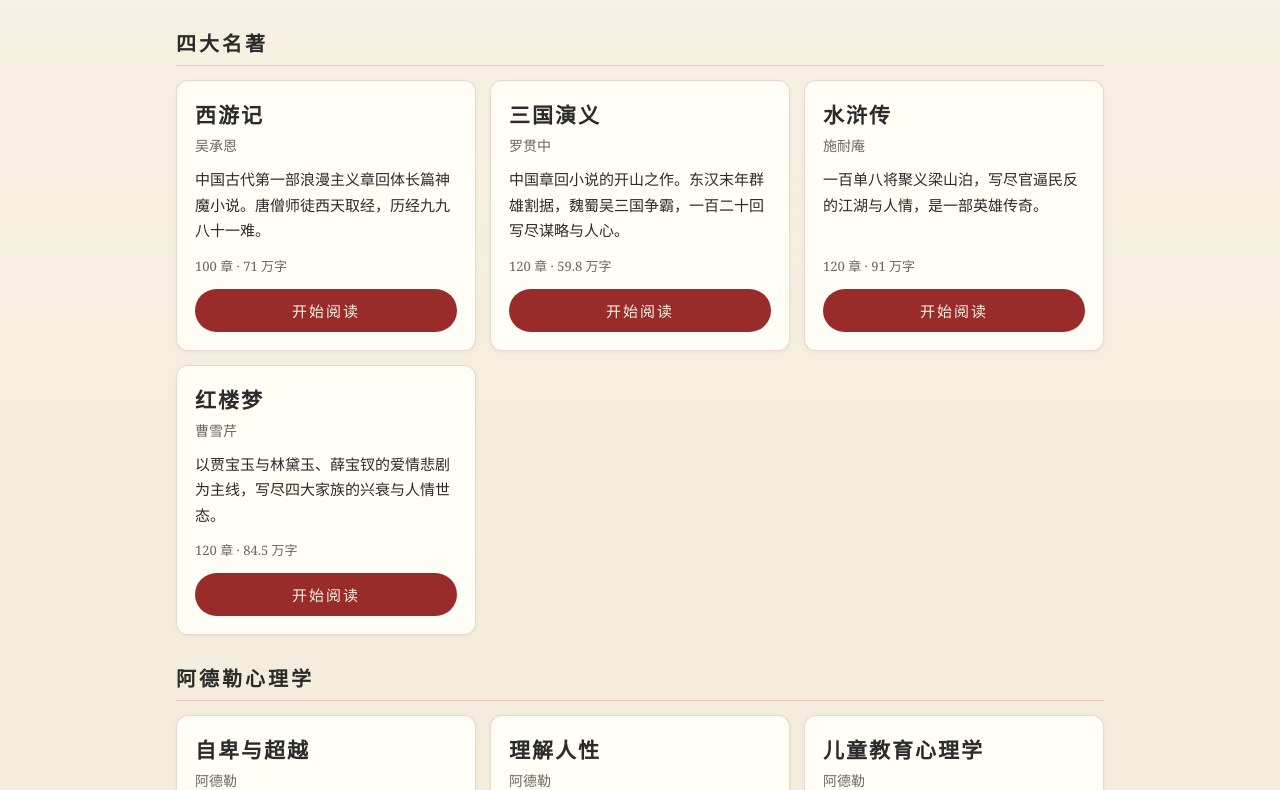
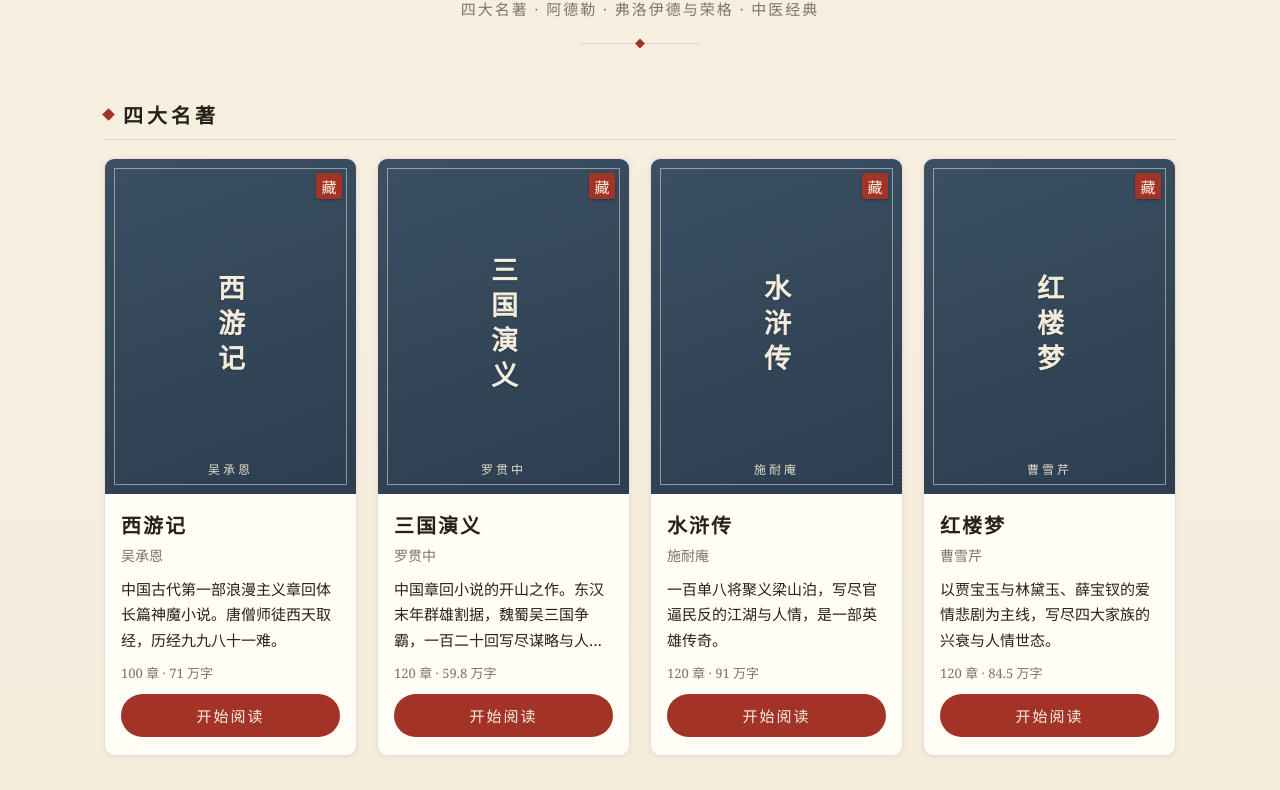
Before and after one commit to xsa200802/shufang, a plain HTML site: page index.html in a window 1280 px wide. Shown: the part 130-920 px from the top of the page. Drawn offline with Linux system fonts and the light colour scheme.

Commit message:
Add files via upload

```diff
--- a/catalog.json
+++ b/catalog.json
@@ -79,5 +79,77 @@
   "section": "adler",
   "chapters": 14,
   "chars": 91568
+ },
+ {
+  "id": "meng-de-jiexi",
+  "title": "梦的解析",
+  "author": "弗洛伊德",
+  "intro": "弗洛伊德的代表作，系统阐述释梦理论，提出梦是愿望满足的观点，是精神分析学的奠基之作。",
+  "section": "freud-jung",
+  "chapters": 9,
+  "chars": 416729
+ },
+ {
+  "id": "jingshen-fenxi-yinlun",
+  "title": "精神分析引论",
+  "author": "弗洛伊德",
+  "intro": "弗洛伊德在维也纳大学的系列讲演结集，用通俗的语言介绍精神分析的基本概念，是进入精神分析的入门读本。",
+  "section": "freud-jung",
+  "chapters": 29,
+  "chars": 254007
+ },
+ {
+  "id": "ziwo-yu-benwo",
+  "title": "自我与本我",
+  "author": "弗洛伊德",
+  "intro": "弗洛伊德后期代表作，提出本我、自我、超我的人格结构理论，是精神分析理论成熟期的核心著作。",
+  "section": "freud-jung",
+  "chapters": 5,
+  "chars": 38217
+ },
+ {
+  "id": "huangdi-neijing-suwen",
+  "title": "黄帝内经·素问",
+  "author": "佚名",
+  "intro": "中医现存最早的理论经典，论述阴阳五行、脏腑经络与养生治病之道。",
+  "section": "tcm",
+  "chapters": 81,
+  "chars": 125586
+ },
+ {
+  "id": "huangdi-neijing-lingshu",
+  "title": "黄帝内经·灵枢",
+  "author": "佚名",
+  "intro": "《黄帝内经》的另一半，以经络腧穴与针刺之法为核心。",
+  "section": "tcm",
+  "chapters": 81,
+  "chars": 84173
+ },
+ {
+  "id": "shanghan-lun",
+  "title": "伤寒论",
+  "author": "张仲景",
+  "intro": "张仲景论外感病辨证论治的经典，以六经辨证立纲，方药并举。",
+  "section": "tcm",
+  "chapters": 22,
+  "chars": 47637
+ },
+ {
+  "id": "jinkui-yaolue",
+  "title": "金匮要略",
+  "author": "张仲景",
+  "intro": "张仲景论内伤杂病的经典，脏腑辨证与方药并重。",
+  "section": "tcm",
+  "chapters": 25,
+  "chars": 31002
+ },
+ {
+  "id": "shennong-bencao-jing",
+  "title": "神农本草经",
+  "author": "佚名",
+  "intro": "现存最早的药物学专著，按上中下三品收载药物。",
+  "section": "tcm",
+  "chapters": 19,
+  "chars": 18370
  }
 ]
--- a/index.html
+++ b/index.html
@@ -8,8 +8,9 @@
 </head>
 <body>
 <header class="site-header">
-  <h1>书房</h1>
-  <p class="subtitle">四大名著 · 阿德勒心理学</p>
+  <h1>书房<span class="seal">读</span></h1>
+  <p class="subtitle">四大名著 · 阿德勒 · 弗洛伊德与荣格 · 中医经典</p>
+  <div class="header-rule" aria-hidden="true"></div>
 </header>
 
 <main id="shelf">
@@ -17,11 +18,18 @@
 </main>
 
 <footer class="site-footer">
-  <p>四大名著为公版原文；阿德勒著作译者：李青霞等。仅供个人阅读。</p>
+  <p>四大名著与中医经典为公版原文；阿德勒、弗洛伊德、荣格著作为流传译本，部分为扫描识别文本，或有少量识别错误。仅供个人阅读。</p>
 </footer>
 
 <script>
-const SECTION_NAMES = { classics: "四大名著", adler: "阿德勒心理学" };
+const SECTION_NAMES = {
+  classics: "四大名著",
+  adler: "阿德勒心理学",
+  "freud-jung": "弗洛伊德与荣格",
+  tcm: "中医经典"
+};
+const SECTION_ORDER = ["classics", "adler", "freud-jung", "tcm"];
+const SEAL = { classics: "藏", adler: "心", "freud-jung": "梦", tcm: "医" };
 
 function fmtChars(n) {
   if (n >= 10000) return (n / 10000).toFixed(1).replace(/\.0$/, "") + " 万字";
@@ -40,7 +48,7 @@ async function load() {
   const books = await res.json();
   const shelf = document.getElementById("shelf");
   shelf.innerHTML = "";
-  for (const section of ["classics", "adler"]) {
+  for (const section of SECTION_ORDER) {
     const list = books.filter(b => b.section === section);
     if (!list.length) continue;
     const h = document.createElement("h2");
@@ -52,15 +60,22 @@ async function load() {
     for (const b of list) {
       const p = progressOf(b.id);
       const card = document.createElement("article");
-      card.className = "book-card";
+      card.className = "book-card sec-" + b.section;
       card.innerHTML =
+        '<div class="book-cover">' +
+          '<span class="cover-seal">' + (SEAL[b.section] || "藏") + '</span>' +
+          '<span class="cover-title">' + b.title + '</span>' +
+          '<span class="cover-author">' + b.author + '</span>' +
+        '</div>' +
+        '<div class="book-card-body">' +
           '<h3 class="book-title">' + b.title + '</h3>' +
           '<p class="book-author">' + b.author + '</p>' +
           '<p class="book-intro">' + b.intro + '</p>' +
           '<p class="book-meta">' + b.chapters + ' 章 · ' + fmtChars(b.chars) + '</p>' +
           (p ? '<p class="book-continue">上次读到第 ' + p.ch + ' 章</p>' : '') +
           '<a class="book-btn" href="reader.html?book=' + b.id + (p ? '&ch=' + p.ch : '') + '">' +
-        (p ? "继续阅读" : "开始阅读") + '</a>';
+          (p ? "继续阅读" : "开始阅读") + '</a>' +
+        '</div>';
       grid.appendChild(card);
     }
     shelf.appendChild(grid);
--- a/style.css
+++ b/style.css
@@ -1,13 +1,13 @@
-/* 书房 — 手机优先的阅读站样式 */
+/* 书房 — 精美版：宣纸、墨色、朱印；手机与 iPad 自适应 */
 :root {
-  --bg: #f7f1e3;
-  --bg-2: #f2e9d8;
-  --ink: #2b2b2b;
-  --muted: #6e675c;
-  --accent: #9a2b2b;
-  --accent-soft: rgba(154, 43, 43, 0.08);
-  --card: #fffdf6;
-  --border: rgba(154, 43, 43, 0.18);
+  --bg: #f6f0e1;
+  --bg-2: #efe6cf;
+  --ink: #26221b;
+  --muted: #7d7466;
+  --accent: #a33327;
+  --accent-soft: rgba(163, 51, 39, 0.08);
+  --card: #fffdf5;
+  --border: rgba(163, 51, 39, 0.16);
   --reader-size: 19px;
 }
 
@@ -25,82 +25,206 @@ body {
   color: var(--ink);
   min-height: 100vh;
   -webkit-text-size-adjust: 100%;
+  -webkit-tap-highlight-color: transparent;
 }
 
 body.night {
-  --bg: #1c1a17;
-  --bg-2: #171512;
-  --ink: #d8d2c4;
+  --bg: #1b1815;
+  --bg-2: #16130f;
+  --ink: #d9d2c2;
   --muted: #9a917f;
-  --accent: #d98a7a;
-  --accent-soft: rgba(217, 138, 122, 0.12);
-  --card: #26221d;
-  --border: rgba(217, 138, 122, 0.25);
+  --accent: #d9907a;
+  --accent-soft: rgba(217, 144, 122, 0.12);
+  --card: #262019;
+  --border: rgba(217, 144, 122, 0.25);
 }
+
+::selection { background: var(--accent-soft); }
+:focus-visible { outline: 2px solid var(--accent); outline-offset: 2px; }
 
 /* ---------- 书架 ---------- */
 .site-header {
   text-align: center;
-  padding: 36px 16px 8px;
+  padding: 40px 16px 4px;
 }
 .site-header h1 {
   margin: 0;
-  font-size: 34px;
-  letter-spacing: 6px;
+  font-size: 32px;
+  letter-spacing: 10px;
+  display: inline-flex;
+  align-items: center;
+  gap: 12px;
+}
+.seal {
+  display: inline-flex;
+  align-items: center;
+  justify-content: center;
+  width: 30px;
+  height: 30px;
+  background: var(--accent);
+  color: #fdf6e3;
+  font-size: 18px;
+  letter-spacing: 0;
+  border-radius: 4px;
+  box-shadow: 0 1px 4px rgba(0, 0, 0, 0.25);
+  flex: none;
 }
 .subtitle {
-  margin: 8px 0 0;
+  margin: 12px 0 0;
   color: var(--muted);
-  font-size: 15px;
+  font-size: 14px;
   letter-spacing: 2px;
+  line-height: 1.8;
+}
+.header-rule {
+  width: 120px;
+  margin: 20px auto 0;
+  border-top: 1px solid var(--border);
+  position: relative;
+}
+.header-rule::after {
+  content: "";
+  position: absolute;
+  left: 50%;
+  top: -4px;
+  width: 7px;
+  height: 7px;
+  background: var(--accent);
+  transform: translateX(-50%) rotate(45deg);
 }
 
 #shelf { max-width: 960px; margin: 0 auto; padding: 8px 16px 32px; }
 .loading { text-align: center; color: var(--muted); padding: 40px 0; }
 
 .section-title {
-  font-size: 20px;
-  letter-spacing: 3px;
-  margin: 28px 0 14px;
-  padding-bottom: 8px;
+  display: flex;
+  align-items: center;
+  gap: 10px;
+  font-size: 18px;
+  letter-spacing: 4px;
+  margin: 30px 0 16px;
+  padding-bottom: 10px;
   border-bottom: 1px solid var(--border);
 }
+.section-title::before {
+  content: "";
+  width: 9px;
+  height: 9px;
+  background: var(--accent);
+  transform: rotate(45deg);
+  flex: none;
+}
 
+/* 手机两列书架，iPad 三列，宽屏四列 */
 .book-grid {
   display: grid;
-  grid-template-columns: repeat(auto-fill, minmax(240px, 1fr));
-  gap: 14px;
+  grid-template-columns: repeat(2, 1fr);
+  gap: 12px;
 }
 
 .book-card {
   background: var(--card);
   border: 1px solid var(--border);
-  border-radius: 12px;
-  padding: 18px;
+  border-radius: 10px;
+  overflow: hidden;
   display: flex;
   flex-direction: column;
-  box-shadow: 0 1px 4px rgba(0, 0, 0, 0.05);
+  box-shadow: 0 1px 6px rgba(60, 45, 20, 0.08);
 }
-.book-title { margin: 0; font-size: 21px; letter-spacing: 2px; }
-.book-author { margin: 6px 0 0; color: var(--muted); font-size: 14px; }
-.book-intro {
-  margin: 12px 0 0;
+@media (hover: hover) {
+  .book-card { transition: transform 0.18s ease, box-shadow 0.18s ease; }
+  .book-card:hover {
+    transform: translateY(-2px);
+    box-shadow: 0 6px 18px rgba(60, 45, 20, 0.14);
+  }
+}
+
+/* 书封：竖排书名 + 朱印 */
+.book-cover {
+  position: relative;
+  aspect-ratio: 3 / 4;
+  color: #f4ecda;
+  display: flex;
+  align-items: center;
+  justify-content: center;
+  overflow: hidden;
+  flex: none;
+}
+.book-cover::before {
+  content: "";
+  position: absolute;
+  inset: 0;
+  background: repeating-linear-gradient(0deg, rgba(255, 255, 255, 0.02) 0 1px, transparent 1px 4px);
+}
+.book-cover::after {
+  content: "";
+  position: absolute;
+  inset: 9px;
+  border: 1px solid rgba(244, 236, 218, 0.5);
+  pointer-events: none;
+}
+.sec-classics .book-cover { background: linear-gradient(160deg, #3a4f63, #2b3d4f); }
+.sec-adler .book-cover { background: linear-gradient(160deg, #96683a, #7a4e26); }
+.sec-freud-jung .book-cover { background: linear-gradient(160deg, #6b5a7d, #514261); }
+.sec-tcm .book-cover { background: linear-gradient(160deg, #3d6b4f, #2a4d38); }
+body.night .book-cover { filter: brightness(0.85) saturate(0.92); }
+
+.cover-title {
+  writing-mode: vertical-rl;
+  font-size: 24px;
+  letter-spacing: 8px;
+  font-weight: 700;
+  line-height: 1;
+  text-shadow: 0 1px 2px rgba(0, 0, 0, 0.25);
+}
+.cover-author {
+  position: absolute;
+  bottom: 16px;
+  left: 0;
+  right: 0;
+  text-align: center;
+  font-size: 12px;
+  letter-spacing: 3px;
+  opacity: 0.9;
+}
+.cover-seal {
+  position: absolute;
+  top: 14px;
+  right: 14px;
+  width: 26px;
+  height: 26px;
+  background: #a33327;
+  color: #fdf6e3;
   font-size: 15px;
-  line-height: 1.7;
+  display: flex;
+  align-items: center;
+  justify-content: center;
+  border-radius: 3px;
+  box-shadow: 0 1px 3px rgba(0, 0, 0, 0.3);
+  z-index: 1;
+}
+
+.book-card-body {
+  padding: 14px 14px 16px;
+  display: flex;
+  flex-direction: column;
   flex: 1;
 }
-.book-meta { margin: 12px 0 0; color: var(--muted); font-size: 13px; }
-.book-continue { margin: 6px 0 0; color: var(--accent); font-size: 13px; }
+.book-title { margin: 0; font-size: 17px; letter-spacing: 2px; }
+.book-author { margin: 6px 0 0; color: var(--muted); font-size: 13px; }
+.book-intro { display: none; }
+.book-meta { margin: 10px 0 0; color: var(--muted); font-size: 12px; }
+.book-continue { margin: 6px 0 0; color: var(--accent); font-size: 12px; }
 .book-btn {
   display: block;
   text-align: center;
-  margin-top: 14px;
-  padding: 11px 0;
+  margin-top: 12px;
+  padding: 10px 0;
   background: var(--accent);
   color: #f7f1e3;
   text-decoration: none;
   border-radius: 999px;
-  font-size: 15px;
+  font-size: 14px;
   letter-spacing: 2px;
 }
 body.night .book-btn { color: #1c1a17; }
@@ -111,6 +235,7 @@ body.night .book-btn { color: #1c1a17; }
   padding: 0 16px 32px;
   color: var(--muted);
   font-size: 13px;
+  line-height: 1.8;
   text-align: center;
 }
 
@@ -163,16 +288,24 @@ body.night .book-btn { color: #1c1a17; }
 }
 
 .reader-main {
-  max-width: 720px;
+  max-width: 680px;
   margin: 0 auto;
   padding: 24px 18px 120px;
 }
 .chapter-title {
-  font-size: 24px;
+  font-size: 23px;
   letter-spacing: 2px;
   line-height: 1.5;
   text-align: center;
-  margin: 8px 0 24px;
+  margin: 8px 0 28px;
+}
+.chapter-title::after {
+  content: "";
+  display: block;
+  width: 40px;
+  height: 1px;
+  background: var(--accent);
+  margin: 18px auto 0;
 }
 .chapter-body p {
   font-size: var(--reader-size);
@@ -181,6 +314,14 @@ body.night .book-btn { color: #1c1a17; }
   text-align: justify;
   text-justify: inter-ideograph;
   margin: 0 0 1em;
+}
+.chapter-body > p:first-child::first-letter {
+  float: left;
+  font-size: 2.4em;
+  line-height: 1.05;
+  margin: 4px 10px 0 0;
+  color: var(--accent);
+  font-weight: 700;
 }
 
 .chapter-nav {
@@ -278,9 +419,56 @@ body.night .book-btn { color: #1c1a17; }
 .toc-list li:active { background: var(--accent-soft); }
 .toc-list li.current { color: var(--accent); font-weight: 700; }
 
-@media (max-width: 600px) {
-  .site-header h1 { font-size: 28px; }
-  .chapter-title { font-size: 21px; }
-  .reader-main { padding: 20px 14px 120px; }
-  .chapter-body p { line-height: 1.85; }
+/* ---------- iPad：768px 起 ---------- */
+@media (min-width: 768px) {
+  :root { --reader-size: 20px; }
+
+  .site-header { padding: 56px 24px 8px; }
+  .site-header h1 { font-size: 40px; letter-spacing: 12px; }
+  .seal { width: 36px; height: 36px; font-size: 21px; }
+  .subtitle { font-size: 15px; }
+
+  #shelf { padding: 12px 24px 48px; }
+  .section-title { font-size: 20px; margin: 36px 0 18px; }
+  .book-grid { grid-template-columns: repeat(3, 1fr); gap: 18px; }
+
+  .cover-title { font-size: 27px; }
+  .book-card-body { padding: 16px 16px 18px; }
+  .book-title { font-size: 20px; }
+  .book-author { font-size: 14px; }
+  .book-intro {
+    display: -webkit-box;
+    -webkit-line-clamp: 3;
+    -webkit-box-orient: vertical;
+    overflow: hidden;
+    margin: 12px 0 0;
+    font-size: 15px;
+    line-height: 1.7;
+    flex: 1;
+  }
+  .book-meta { font-size: 13px; }
+  .book-continue { font-size: 13px; }
+  .book-btn { font-size: 15px; padding: 11px 0; }
+
+  .reader-main { max-width: 760px; padding: 32px 24px 140px; }
+  .chapter-title { font-size: 26px; margin-bottom: 32px; }
+  .chapter-body p { line-height: 2; }
+  .chapter-nav { max-width: 480px; margin: 48px auto 0; }
+  .toolbar { padding: 8px 12px; gap: 8px; }
+  .toolbar button { font-size: 16px; padding: 9px 12px; }
+  .drawer-panel { width: min(86vw, 400px); }
 }
+
+/* ---------- iPad 横屏 / 桌面：1024px 起 ---------- */
+@media (min-width: 1024px) {
+  #shelf { max-width: 1120px; }
+  .book-grid { grid-template-columns: repeat(4, 1fr); gap: 20px; }
+  .reader-main { max-width: 800px; }
+  .site-footer { max-width: 1120px; }
+}
+
+/* ---------- 小屏收紧 ---------- */
+@media (max-width: 360px) {
+  .cover-title { font-size: 21px; letter-spacing: 6px; }
+  .book-title { font-size: 16px; }
+}
```
Lines whose indentation alone changed are shown as unchanged.
